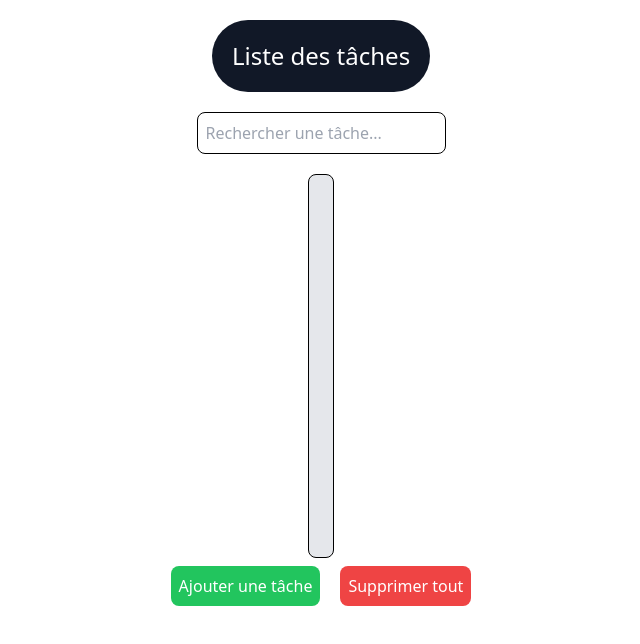
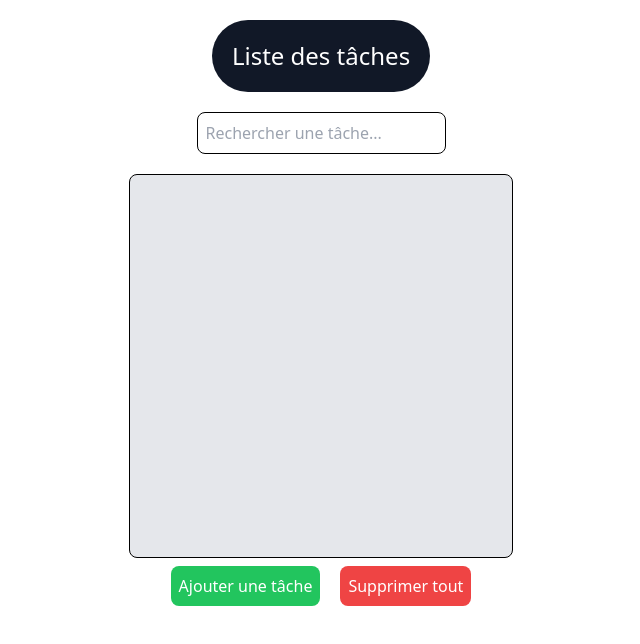
Before and after one commit to MikeLvl76/Todo-list, a React (Create React App) app in the folder todo-list/: page / in a window 1280 px wide. Shown: the top 644 px of the page, without its empty margins (319-959 px from the left). Built offline with nearby package versions, Linux system fonts and the light colour scheme.

Commit message:
fixed filter

```diff
--- a/todo-list/src/components/Todolist.js
+++ b/todo-list/src/components/Todolist.js
@@ -45,10 +45,10 @@ export default function Todolist() {
           Confirmer
         </button>
       </ReactModal>
-      <div className="mx-auto border border-1 border-black bg-gray-200 rounded-lg overflow-auto h-96">
+      <div className="mx-auto border border-1 border-black bg-gray-200 rounded-lg overflow-auto w-96 h-96">
         <ul className="mx-auto w-fit space-y-5 px-3 py-3">
           {todos
-            .filter((e) => (search.length > 0 ? e.text.includes(search) : e)) // improve this
+            .filter((e) => (search.length > 0 ? e.text.startsWith(search) : e))
             .map((todo, i) => (
               <li
                 className="border border-1 border-black rounded-lg px-3 py-3 w-full bg-white hover:bg-black hover:text-white"
```
